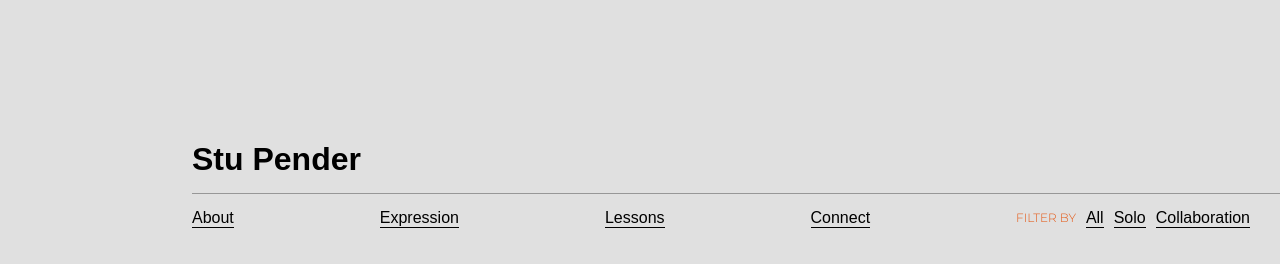
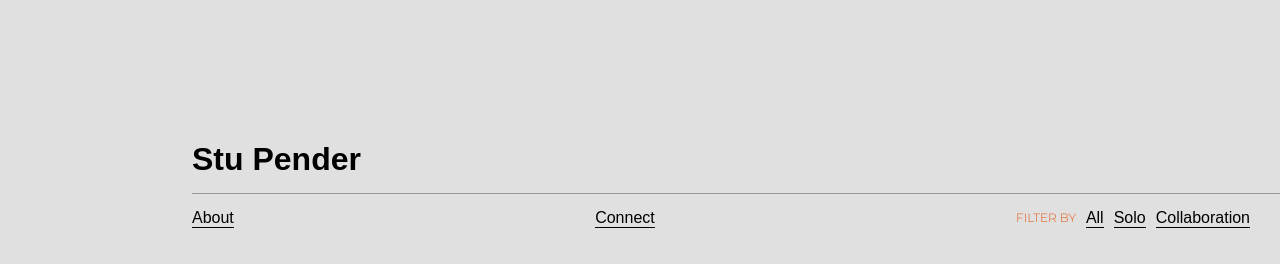
Before and after one commit to stupender/single-page-portfolio, a plain HTML site: page index.html in a window 1280 px wide. Drawn offline with Linux system fonts and the light colour scheme; a web font is replaced by a local one.

Commit message:
removes-some-links

```diff
--- a/index.html
+++ b/index.html
@@ -20,8 +20,8 @@
         </header>
         <nav>
             <a href="#" class="about">About</a>
-            <a href="#" class="expression active">Expression</a>
-            <a href="#">Lessons</a>
+            <!-- <a href="#" class="expression active">Expression</a>
+            <a href="#">Lessons</a> -->
             <a href="#" class="contact">Connect</a>
 
             <div id="filters">
```
